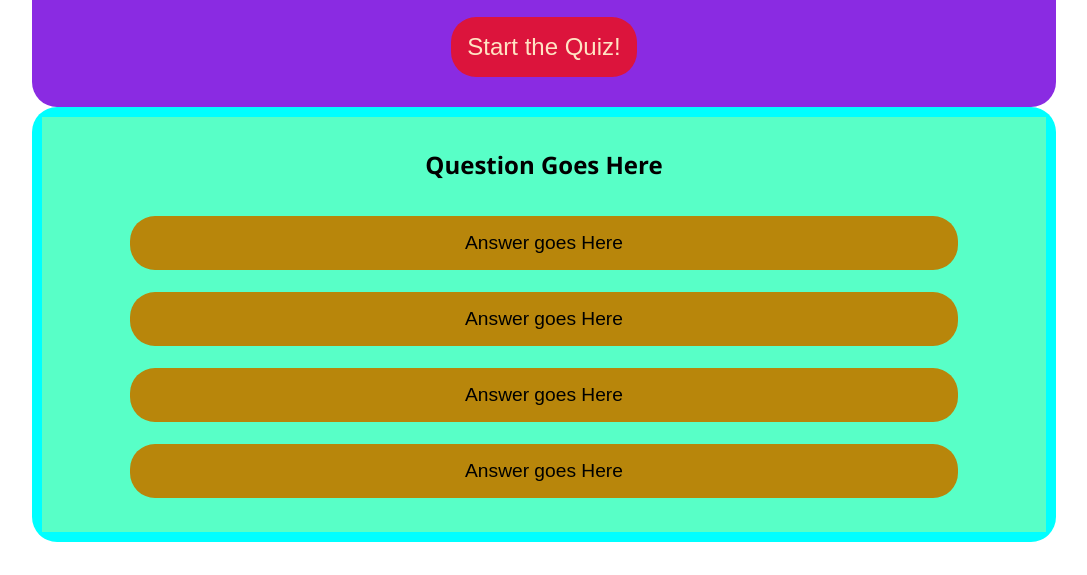
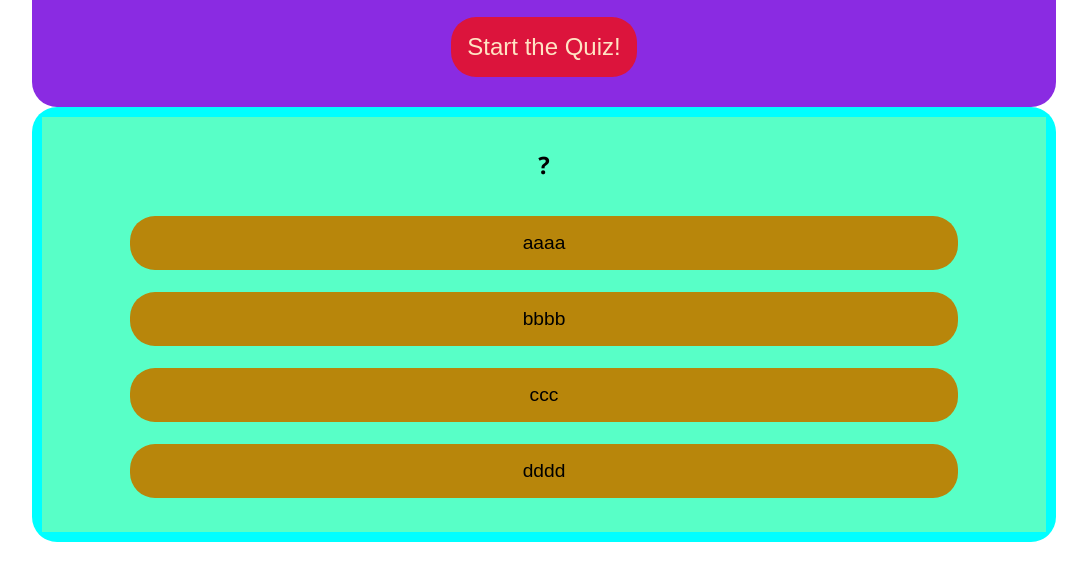
Before and after one commit to kara-krzystan/code-quiz, a plain HTML site: page index.html in a window 1280 px wide. Both pictures are taken after a click on the button "Start the Quiz!". Shown: the part 225-800 px from the top of the page, without its empty margins (96-1183 px from the left). Drawn offline with Linux system fonts and the light colour scheme.

Commit message:
Quiz start: Populate questions and answers

```diff
--- a/index.html
+++ b/index.html
@@ -10,7 +10,7 @@
 
     <header>
       <button>High Scores</button>
-      <h2 class="timer">Timer</h2>
+      <h2 id="timer">Timer</h2>
     </header>
 
   <div class="intro-container" id="intro">
@@ -18,7 +18,7 @@
     <h1>Welcome to the Code Quiz!</h1>
     <p>Instructions go here blah blah blah</p>
   </div>
-    <button id="start-btn" class="btn">Start the Quiz!</button>
+    <button id="start-btn" id="timer" class="btn">Start the Quiz!</button>
 </div>
 
     <div class="quiz-container" id="quiz" style="display: block;">
@@ -26,22 +26,22 @@
         <h2 id="question">Question Goes Here</h2>
         <ul>
           <li>
-            <button type="submit" id="a" class="answer">
+            <button class="answer" id="a">
             <label for="a" id="a_text">Answer goes Here</label>
           </li>
 
           <li>
-            <button type="submit" id="b" class="answer">
+            <button class="answer" id="b">
             <label for="b" id="b_text">Answer goes Here</label>
           </li>
 
           <li>
-            <button type="submit" id="c" class="answer">
+            <button class="answer" id="c">
             <label for="c" id="c_text">Answer goes Here</label>
           </li>
 
           <li>
-            <button type="submit" id="d" class="answer">
+            <button class="answer" id="d">
             <label for="d" id="d_text">Answer goes Here</label>
           </li>
 
--- a/script.js
+++ b/script.js
@@ -2,8 +2,8 @@ const intro = document.getElementById('intro')
 const startBtn = document.getElementById('start-btn')
 const quiz = document.getElementById('quiz')
 
-const question = document.getElementById('question')
-const answer = document.querySelectorAll('.answer')
+const questionEl = document.getElementById('question')
+const answerEls = document.querySelectorAll('.answer')
 const a_text = document.getElementById('a_text')
 const b_text = document.getElementById('b_text')
 const c_text = document.getElementById('c_text')
@@ -12,20 +12,49 @@ const d_text = document.getElementById('d_text')
 
 startBtn.addEventListener("click", startQuiz);
 
+let currentQuiz = 0
+let score = 0
+
+// startQuiz()
 
 function startQuiz() {
-  const current
+  deselectAnswers()
+  const currentQuizData = quizData[currentQuiz]
+
+    questionEl.innerText = currentQuizData.question
+    a_text.innerText = currentQuizData.a
+    b_text.innerText = currentQuizData.b
+    c_text.innerText = currentQuizData.c
+    d_text.innerText = currentQuizData.d
+}
+
+function deselectAnswers() {
+    answerEls.forEach(answerEl => answerEl.checked = false)
+}
+
+function getSelected() {
+    let answer
+
+    answerEls.forEach(answerEl => {
+        if(answerEl.checked) {
+            answer = answerEl.id
+        }
+    })
+
+    return answer
 }
 
 
 
-const quizContent = [
+
+const quizData = [
   {
     question: "?",
-    a: "",
-    b: "",
-    c: "",
-    d: "",
+    a: "aaaa",
+    b: "bbbb",
+    c: "ccc",
+    d: "dddd",
+    correct: "a",
   },
   {
     question: "?",
@@ -33,6 +62,7 @@ const quizContent = [
     b: "",
     c: "",
     d: "",
+    correct: "",
   },
   {
     question: "?",
@@ -40,6 +70,7 @@ const quizContent = [
     b: "",
     c: "",
     d: "",
+    correct: "",
   },
   {
     question: "?",
@@ -47,6 +78,7 @@ const quizContent = [
     b: "",
     c: "",
     d: "",
+    correct: "",
   },
   {
     question: "?",
@@ -54,5 +86,6 @@ const quizContent = [
     b: "",
     c: "",
     d: "",
+    correct: "",
   },
 ];
```
